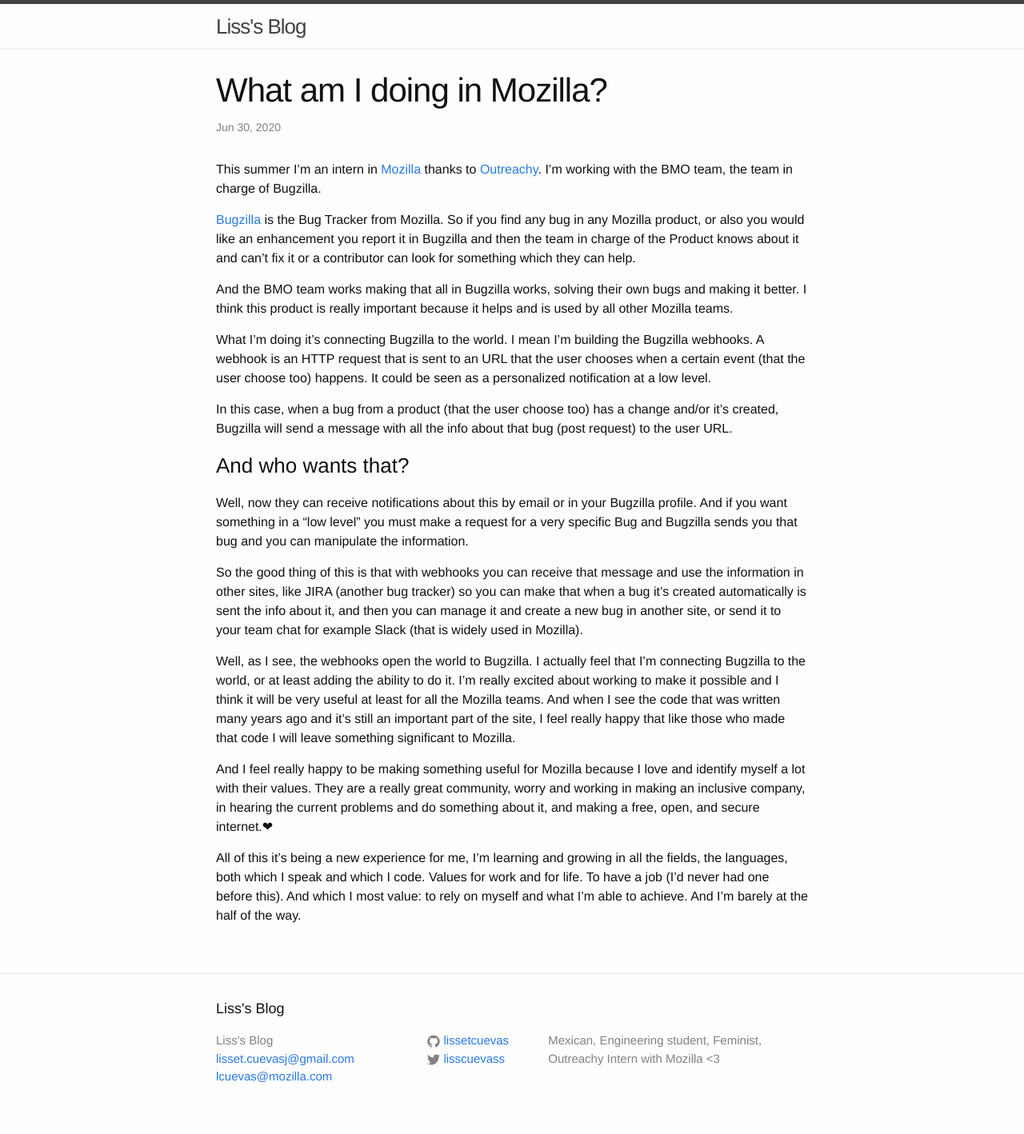
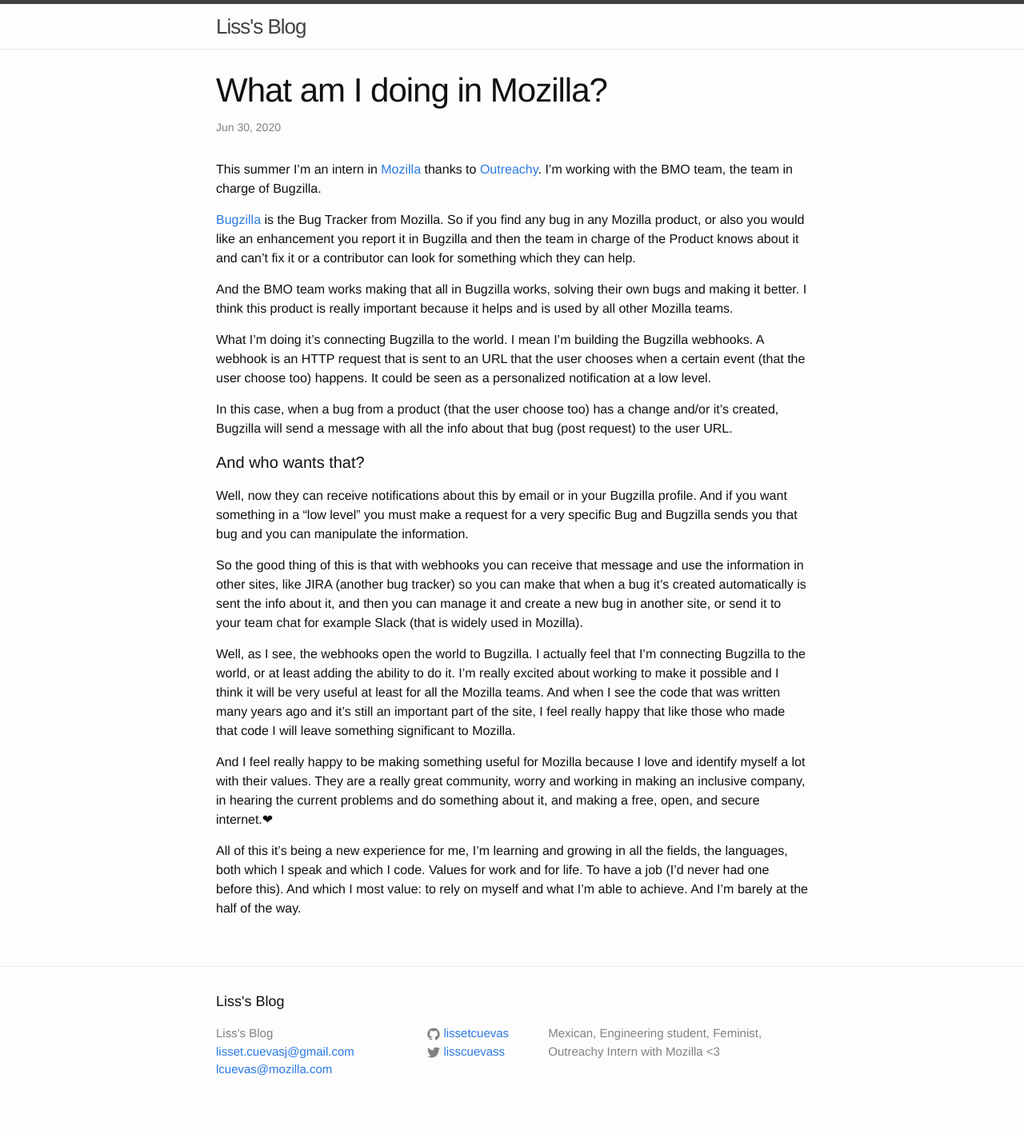
Before and after one commit to LissetCuevas/blog, a Jekyll site: the page built from _posts/2020-06-30-what-am-i-doing-in-mozilla.markdown, in a window 1280 px wide. Shown: the whole page at 80% size. Built offline with Jekyll 4.4.1, drawn with Linux system fonts in a browser that asks for light colours.

Commit message:
Looks better a h4

```diff
--- a/_posts/2020-06-30-what-am-i-doing-in-mozilla.markdown
+++ b/_posts/2020-06-30-what-am-i-doing-in-mozilla.markdown
@@ -15,7 +15,7 @@ What I’m doing it’s connecting Bugzilla to the world. I mean I’m building
 
 In this case, when a bug from a product (that the user choose too) has a change and/or it’s created, Bugzilla will send a message with all the info about that bug (post request) to the user URL.
 
-<h3>And who wants that?</h3>
+<h4>And who wants that?</h4>
 
 Well, now they can receive notifications about this by email or in your Bugzilla profile. And if you want something in a “low level” you must make a request for a very specific Bug and Bugzilla sends you that bug and you can manipulate the information.
 
```
